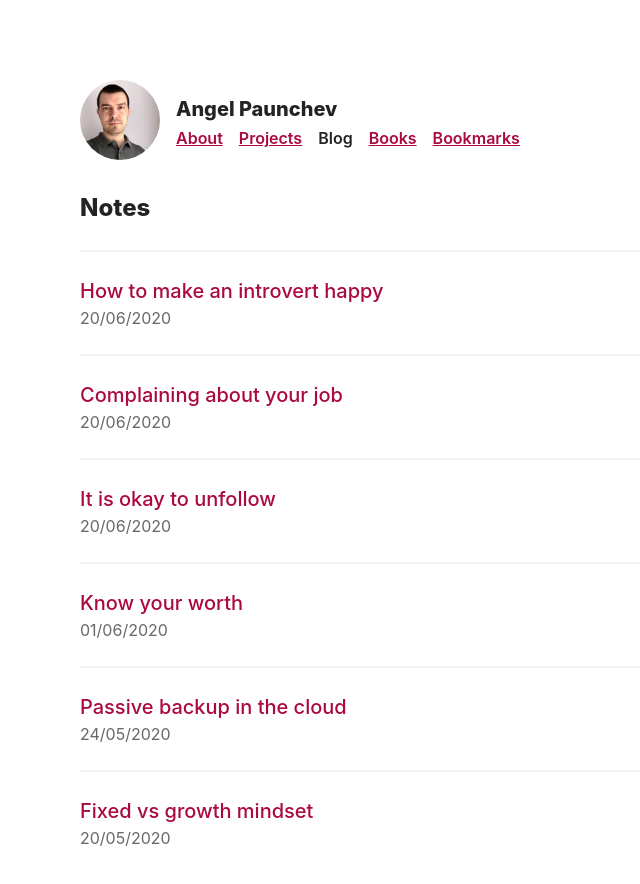
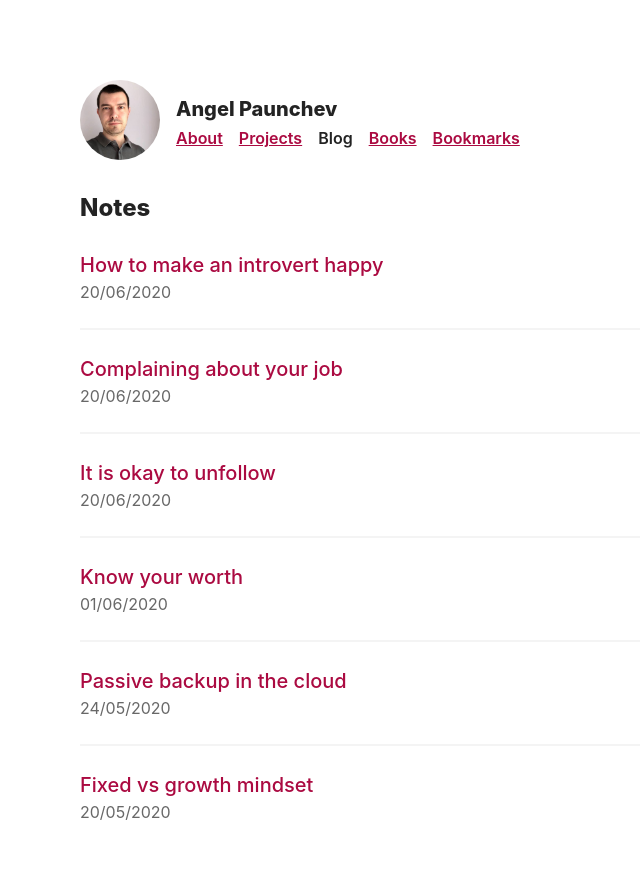
Before and after one commit to apaunchev/paunchev.com, a Next.js app: page /posts in a window 1280 px wide. Shown: the top 884 px of the page, without its empty margins (0-640 px from the left). Built offline with nearby package versions, Linux system fonts and the light colour scheme.

Commit message:
Update post preview

```diff
--- a/components/PostPreview.js
+++ b/components/PostPreview.js
@@ -4,7 +4,7 @@ import DateFormater from "./DateFormatter";
 const PostPreview = ({ post }) => (
   <article key={post.slug} className="PostPreview">
     <h2 className="my-0">
-      <Link href="/posts/[slug]" as={`/posts/${post.slug}`}>
+      <Link href={`/posts/${post.slug}`}>
         <a>{post.title}</a>
       </Link>
     </h2>
--- a/styles.css
+++ b/styles.css
@@ -232,7 +232,16 @@ figcaption {
 
 .PostPreview {
   padding: 1.5rem 0;
-  border-top: 2px solid #f4f4f4;
+  border-bottom: 2px solid #f4f4f4;
+}
+
+.PostPreview:first-of-type {
+  padding-top: 0;
+}
+
+.PostPreview:last-of-type {
+  padding-bottom: 0;
+  border-bottom: 0;
 }
 
 .PostPreview h2 {
```
